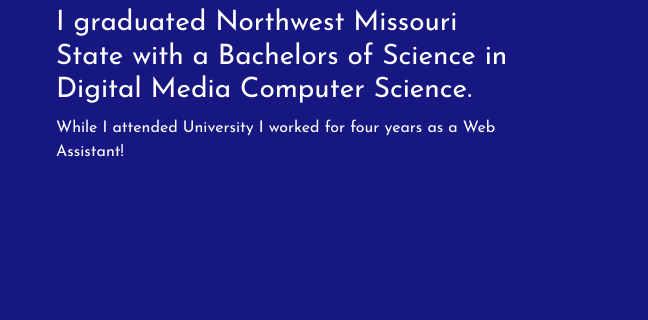
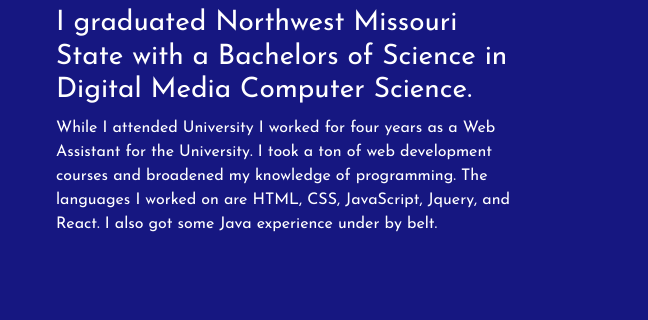
Before and after one commit to NolanHarless/HarlessPortfolio, a plain HTML site: page index.html in a window 1280 px wide. Shown: the part 667-987 px from the top of the page, 632-1280 px from the left. Drawn offline with nearby package versions, Linux system fonts and the light colour scheme.

Commit message:
added more verbiage

```diff
--- a/index.html
+++ b/index.html
@@ -77,7 +77,7 @@
           </div>
           <div class="col-sm-6 p-5">
             <h3>I graduated Northwest Missouri State with a Bachelors of Science in Digital Media Computer Science.</h3>
-            <p>While I attended University I worked for four years as a Web Assistant!</p>
+            <p>While I attended University I worked for four years as a Web Assistant for the University. I took a ton of web development courses and broadened my knowledge of programming. The languages I worked on are HTML, CSS, JavaScript, Jquery, and React. I also got some Java experience under by belt.</p>
           </div>
         </div>
     </div>
```
